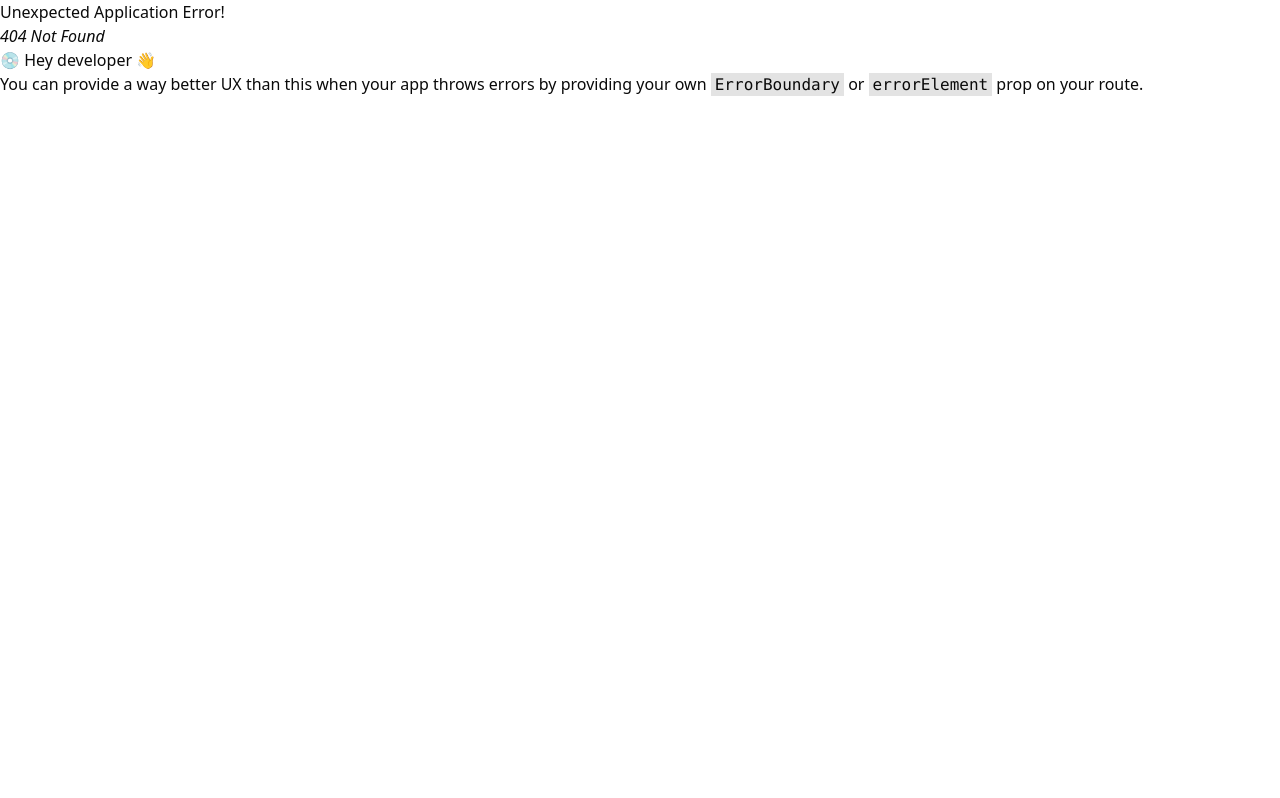
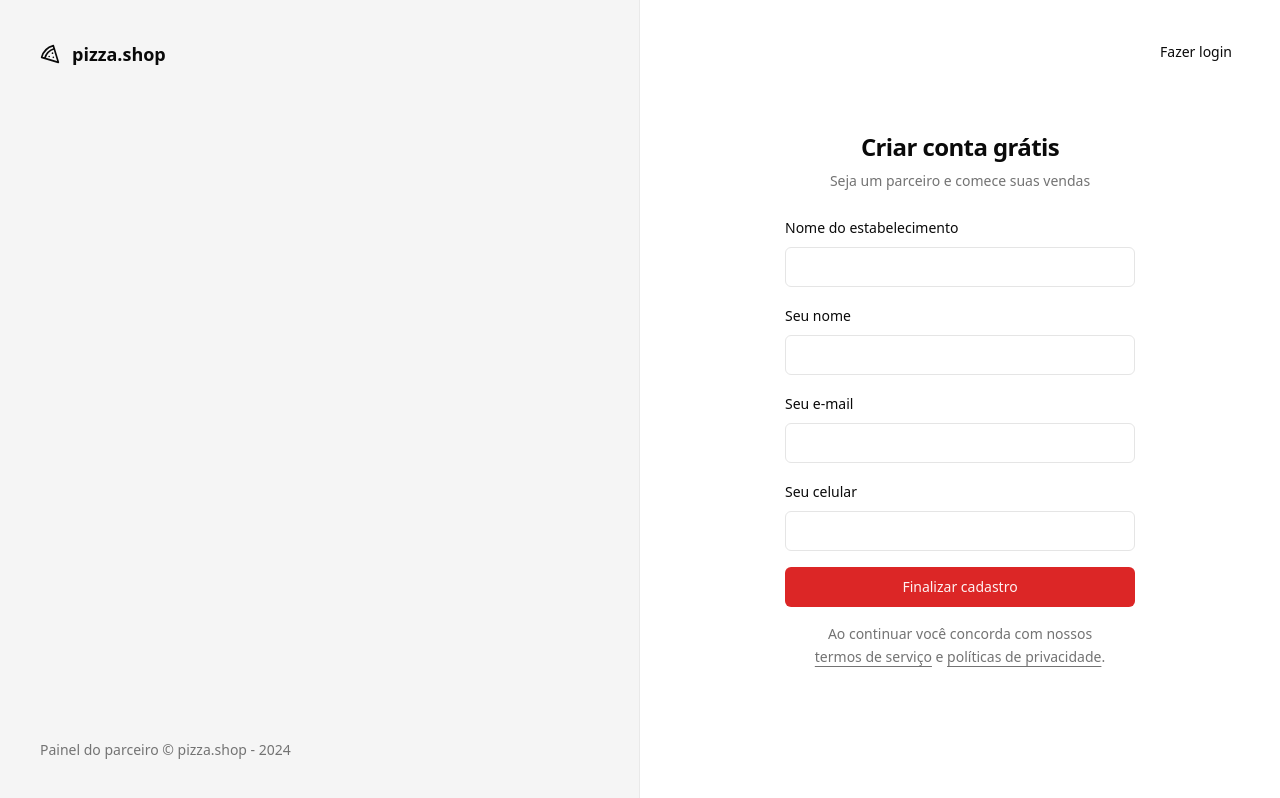
Before and after one commit to duartels/pizzashop-web, a React (Vite) app: page /sign-up in a window 1280 px wide. Before the commit this address had no page. Built offline with nearby package versions, Linux system fonts and the light colour scheme.

Commit message:
sign-up page added

```diff
--- a/src/pages/_layouts/auth.tsx
+++ b/src/pages/_layouts/auth.tsx
@@ -14,7 +14,7 @@
         </footer>
       </div>
 
-      <div className="flex flex-col items-center justify-center">
+      <div className="relative flex flex-col items-center justify-center">
         <Outlet />
       </div>
     </div>
--- a/src/pages/auth/sign-in.tsx
+++ b/src/pages/auth/sign-in.tsx
@@ -1,5 +1,6 @@
 import { Helmet } from 'react-helmet-async'
 import { useForm } from 'react-hook-form'
+import { Link } from 'react-router-dom'
 import { toast } from 'sonner'
 import { z } from 'zod'
 
@@ -40,6 +41,10 @@
     <>
       <Helmet title="Login" />
       <div className="p-8">
+        <Button variant="ghost" asChild className="absolute right-8 top-8">
+          <Link to="/sign-up">Novo estabelecimento</Link>
+        </Button>
+
         <div className="flex w-[350px] flex-col justify-center gap-6">
           <div className="flex flex-col gap-2 text-center">
             <h1 className="text-2xl font-semibold tracking-tight">
--- /dev/null
+++ b/src/pages/auth/sign-up.tsx
@@ -0,0 +1,112 @@
+import { Helmet } from 'react-helmet-async'
+import { useForm } from 'react-hook-form'
+import { Link, useNavigate } from 'react-router-dom'
+import { toast } from 'sonner'
+import { z } from 'zod'
+
+import { Button } from '@/components/ui/button'
+import { Input } from '@/components/ui/input'
+import { Label } from '@/components/ui/label'
+
+const signUpForm = z.object({
+  restaurantName: z.string(),
+  managerName: z.string(),
+  phone: z.string(),
+  email: z.string().email(),
+})
+
+type SignUpForm = z.infer<typeof signUpForm>
+
+export function SignUp() {
+  const navigate = useNavigate()
+
+  const {
+    register,
+    handleSubmit,
+    formState: { isSubmitting },
+  } = useForm<SignUpForm>()
+
+  async function handleSignUp(data: SignUpForm) {
+    try {
+      await new Promise((resolve) => setTimeout(resolve, 2000))
+
+      console.log(data)
+      toast.success('Estabelecimento cadastrado com sucesso.', {
+        action: {
+          label: 'Login',
+          onClick: () => navigate('/sign-in'),
+        },
+      })
+    } catch {
+      toast.error('Erro ao cadastrar o estabelecimento')
+    }
+  }
+
+  return (
+    <>
+      <Helmet title="Cadastro" />
+      <div className="p-8">
+        <Button variant="ghost" asChild className="absolute right-8 top-8">
+          <Link to="/sign-in">Fazer login</Link>
+        </Button>
+
+        <div className="flex w-[350px] flex-col justify-center gap-6">
+          <div className="flex flex-col gap-2 text-center">
+            <h1 className="text-2xl font-semibold tracking-tight">
+              Criar conta grátis
+            </h1>
+            <p className="text-sm text-muted-foreground">
+              Seja um parceiro e comece suas vendas
+            </p>
+          </div>
+
+          <form className="space-y-4" onSubmit={handleSubmit(handleSignUp)}>
+            <div className="space-y-2">
+              <Label htmlFor="restaurantName">Nome do estabelecimento</Label>
+              <Input
+                id="restaurantName"
+                type="text"
+                {...register('restaurantName')}
+              />
+            </div>
+
+            <div className="space-y-2">
+              <Label htmlFor="managerName">Seu nome</Label>
+              <Input
+                id="managerName"
+                type="text"
+                {...register('managerName')}
+              />
+            </div>
+
+            <div className="space-y-2">
+              <Label htmlFor="email">Seu e-mail</Label>
+              <Input id="email" type="email" {...register('email')} />
+            </div>
+
+            <div className="space-y-2">
+              <Label htmlFor="phone">Seu celular</Label>
+              <Input id="phone" type="tel" {...register('phone')} />
+            </div>
+
+            <Button className="w-full" type="submit" disabled={isSubmitting}>
+              Finalizar cadastro
+            </Button>
+
+            <p className="px-6 text-center text-sm leading-relaxed text-muted-foreground">
+              Ao continuar você concorda com nossos{' '}
+              <a href="" className="underline underline-offset-4">
+                termos de serviço
+              </a>{' '}
+              e{' '}
+              <a href="" className="underline underline-offset-4">
+                políticas de privacidade
+              </a>
+              .
+            </p>
+          </form>
+        </div>
+      </div>
+    </>
+  )
+}
```
Also changed, not shown: src/routes.tsx (+6 -2 lines).
